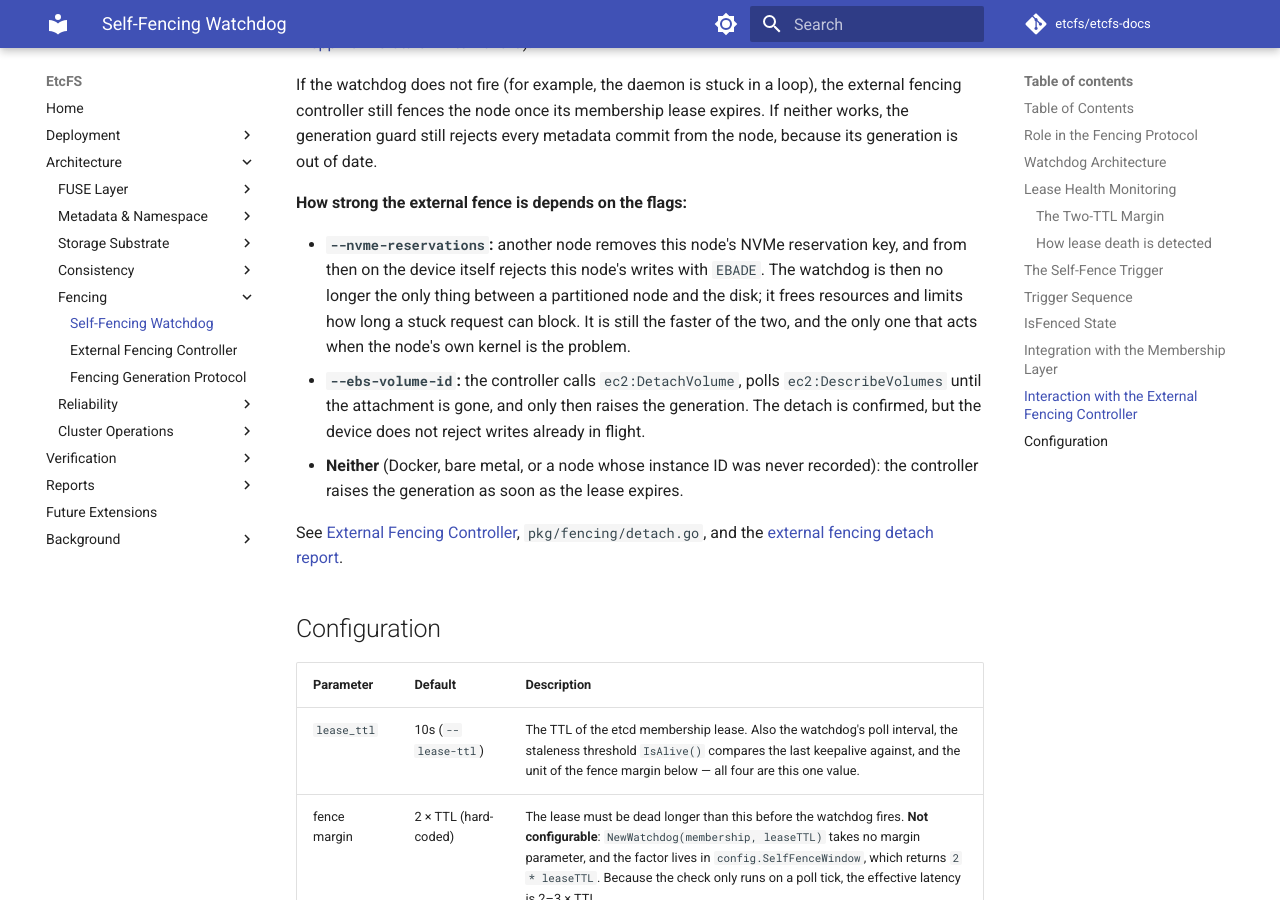
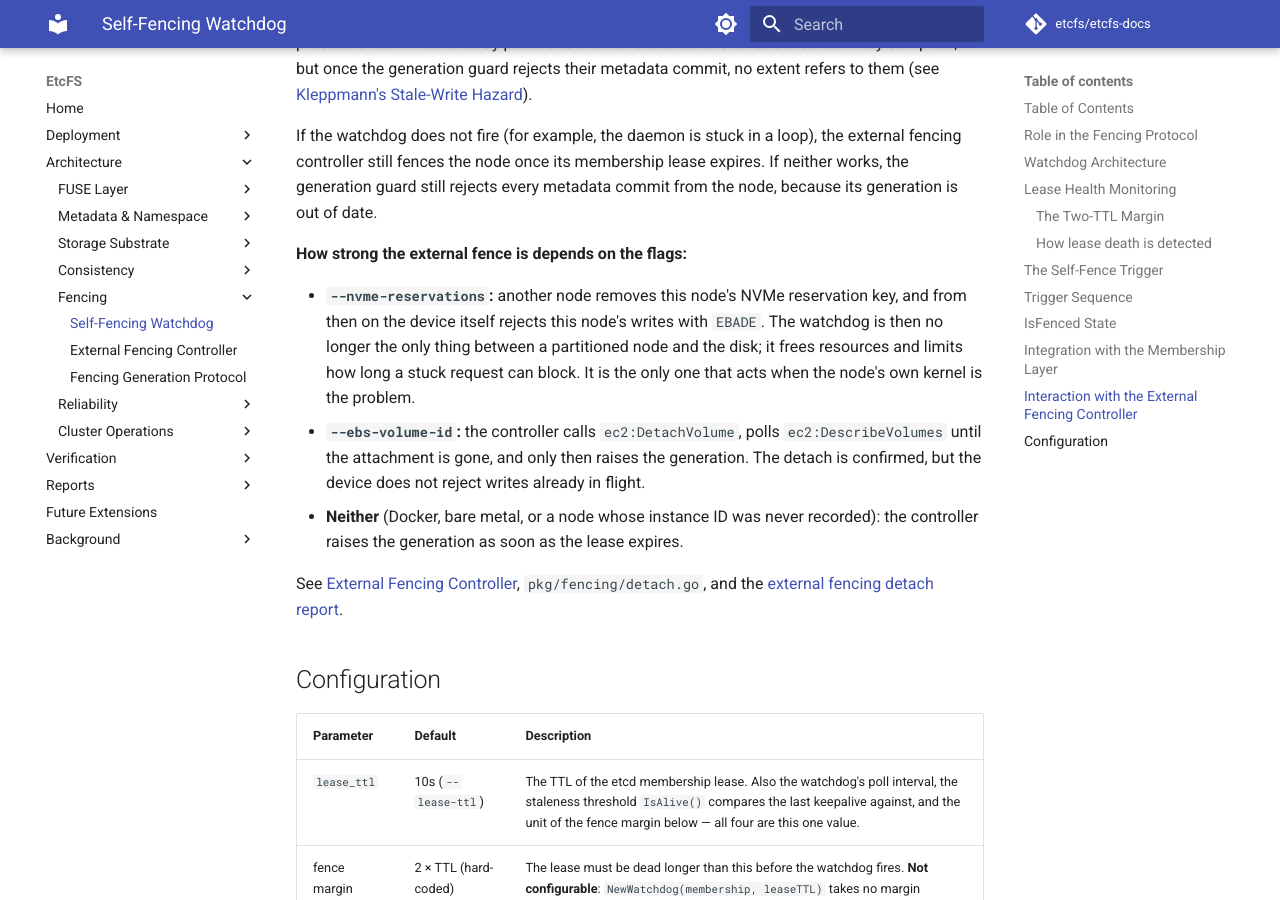
Before and after one commit to etcfs/etcfs-docs, an MkDocs documentation site: the page built from docs/architecture/fencing/self-fencing-watchdog.md, in a window 1280 px wide and 900 px high, scrolled down 5128 px. Built offline with MkDocs 1.6.1 and Material for MkDocs 9.7.7, drawn with Linux system fonts in a browser that asks for light colours; comment, search, counter and statistics services are not loaded; some of the changed text lies outside the part shown.

Commit message:
docs(fencing): corrected the claim that self-fencing fires before the external fence

```diff
--- a/docs/architecture/fencing/self-fencing-watchdog.md
+++ b/docs/architecture/fencing/self-fencing-watchdog.md
@@ -158,7 +158,7 @@ If the watchdog does not fire (for example, the daemon is stuck in a loop), the
 
 **How strong the external fence is depends on the flags:**
 
-- **`--nvme-reservations`:** another node removes this node's NVMe reservation key, and from then on the device itself rejects this node's writes with `EBADE`. The watchdog is then no longer the only thing between a partitioned node and the disk; it frees resources and limits how long a stuck request can block. It is still the faster of the two, and the only one that acts when the node's own kernel is the problem.
+- **`--nvme-reservations`:** another node removes this node's NVMe reservation key, and from then on the device itself rejects this node's writes with `EBADE`. The watchdog is then no longer the only thing between a partitioned node and the disk; it frees resources and limits how long a stuck request can block. It is the only one that acts when the node's own kernel is the problem.
 - **`--ebs-volume-id`:** the controller calls `ec2:DetachVolume`, polls `ec2:DescribeVolumes` until the attachment is gone, and only then raises the generation. The detach is confirmed, but the device does not reject writes already in flight.
 - **Neither** (Docker, bare metal, or a node whose instance ID was never recorded): the controller raises the generation as soon as the lease expires.
 
```
Also changed, not shown: other parts of docs/architecture/fencing/self-fencing-watchdog.md (+2 -2 lines).
